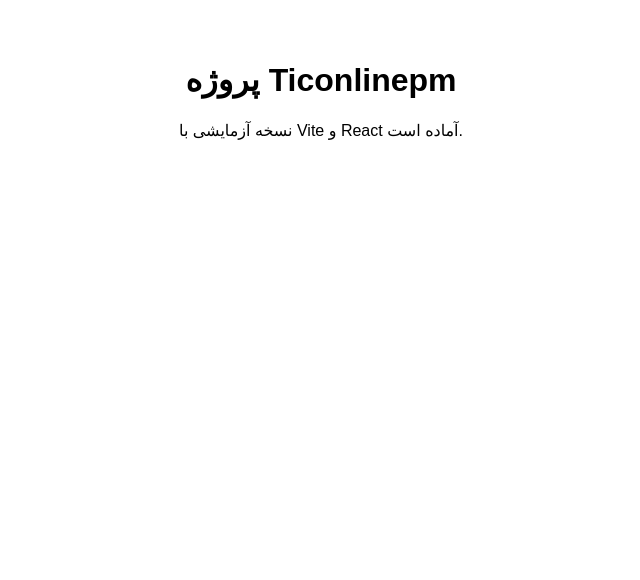
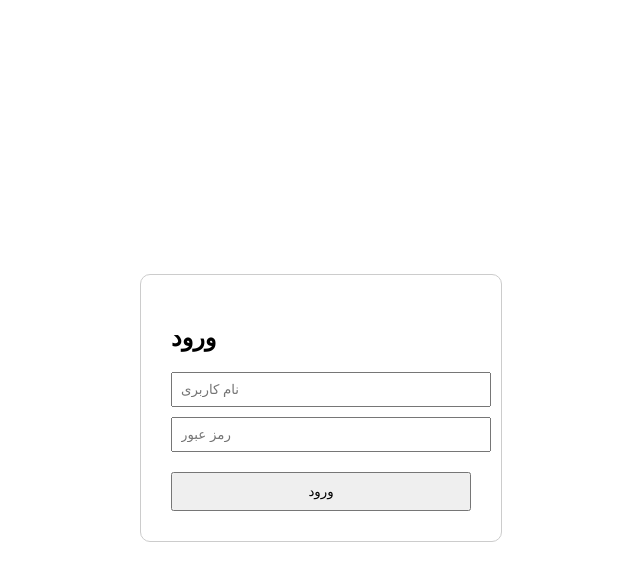
Before and after one commit to ticonlinepm/ticonlinepm, a React (Vite) app: page / in a window 1280 px wide. Shown: the top 580 px of the page, without its empty margins (319-959 px from the left). Built offline with nearby package versions, Linux system fonts and the light colour scheme; the HTML template or start-up script is replaced by a standard one.

Commit message:
Update App.jsx

```diff
--- a/src/App.jsx
+++ b/src/App.jsx
@@ -1,8 +1,9 @@
+import Login from "./components/Login";
+
 function App() {
   return (
-    <div style={{ fontFamily: 'sans-serif', textAlign: 'center', padding: '2rem' }}>
-      <h1>پروژه Ticonlinepm</h1>
-      <p>نسخه آزمایشی با Vite و React آماده است.</p>
+    <div>
+      <Login />
     </div>
   );
 }
```
